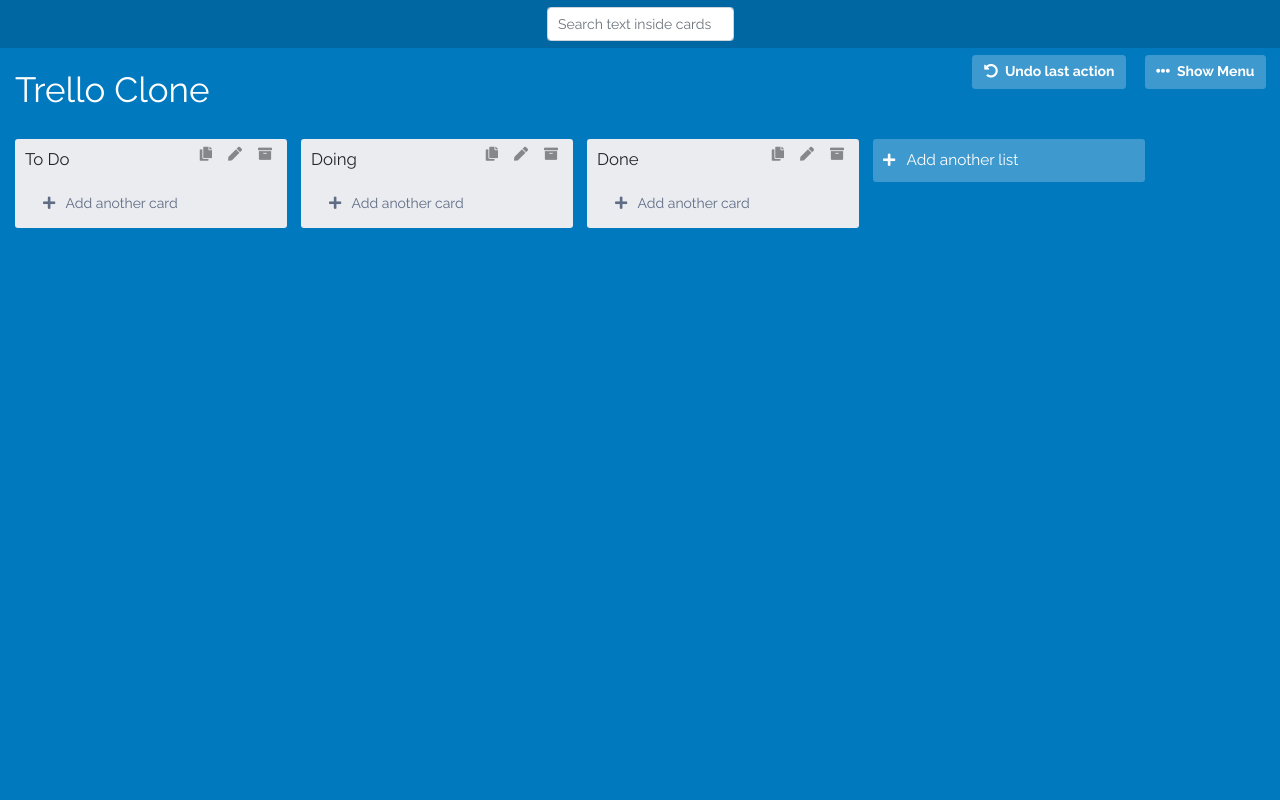
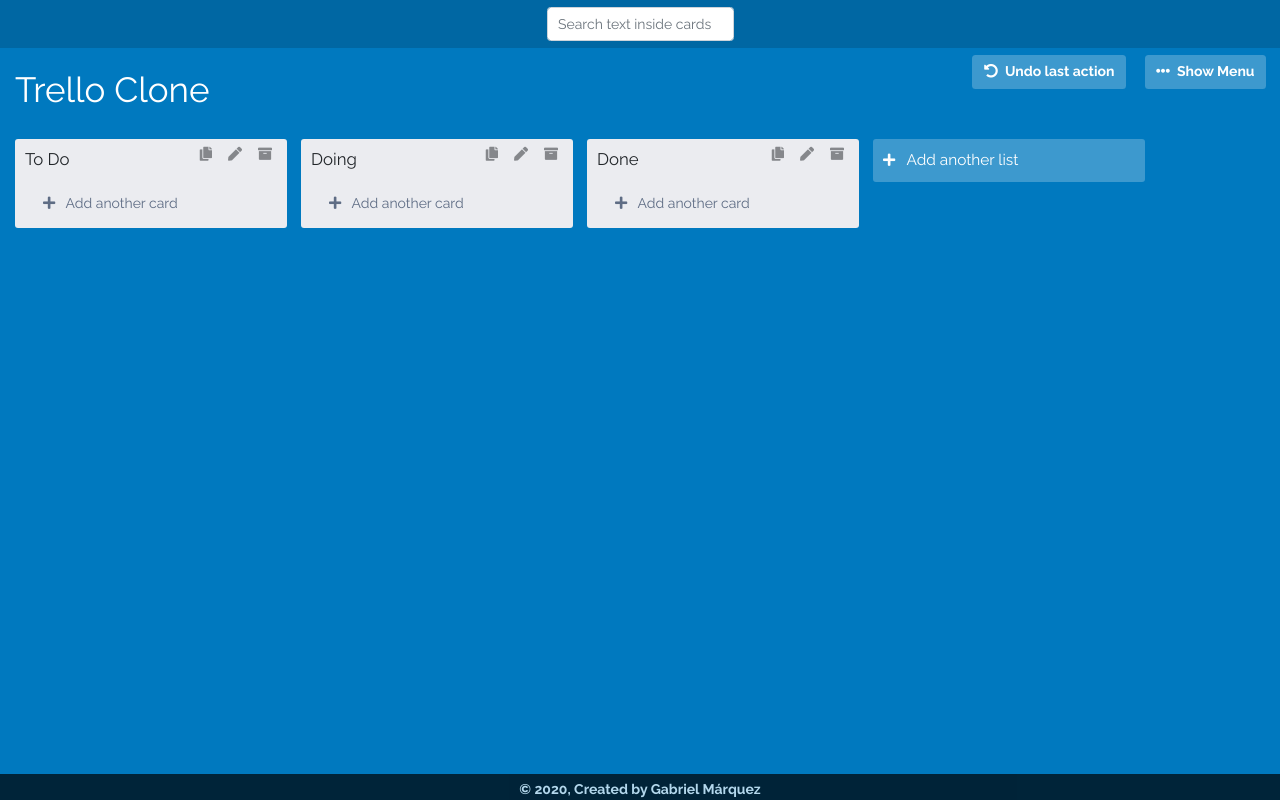
Before and after one commit to gaabmarquez/trello-clone, a React (Create React App) app: page / in a window 1280 px wide. Built offline with nearby package versions, Linux system fonts and the light colour scheme.

Commit message:
Added footer copyright

```diff
--- a/src/components/App.js
+++ b/src/components/App.js
@@ -3,7 +3,16 @@
 import BoardContainer from './board/BoardContainer';
 
 function App() {
-  return <BoardContainer />;
+  return (
+    <>
+      <BoardContainer />
+      <div className='footer d-flex justify-content-center'>
+        <a target='_blank' rel="noopener noreferrer"  href='http://www.linkedin.com/in/gaabmarquez'>
+          © 2020, Created by Gabriel Márquez
+        </a>
+      </div>
+    </>
+  );
 }
 
 export default App;
--- a/src/components/App.scss
+++ b/src/components/App.scss
@@ -8,3 +8,21 @@
 body {
   background-color: rgb(0, 121, 191) !important;
 }
+
+.footer {
+  position: absolute;
+  bottom: 0;
+  left: 0;
+  right: 0;
+  margin-left: auto;
+  margin-right: auto;
+  color: white;
+  font-weight: bold;
+  background-color: black;
+  opacity: 0.7;
+  padding-top: 5px;
+  a {
+    color: white;
+    text-decoration: none;
+  }
+}
```
